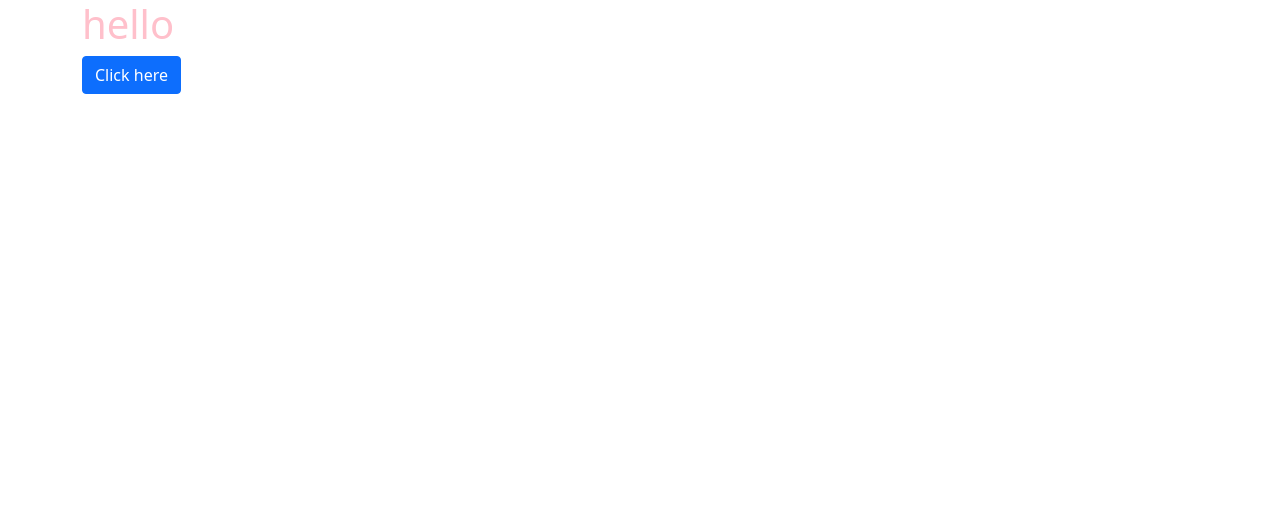
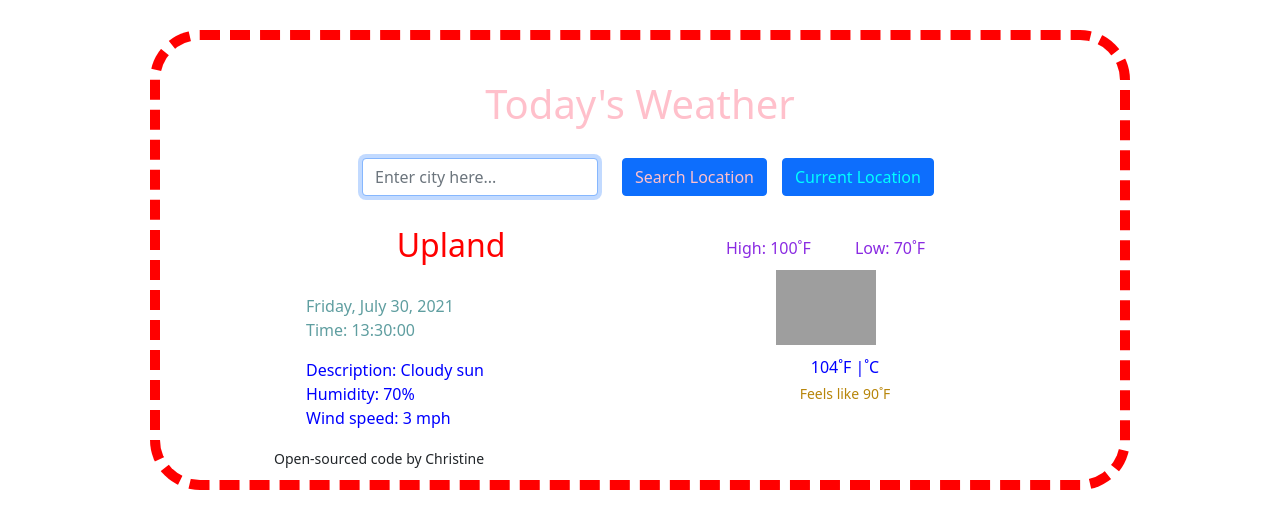
Before and after one commit to Tinteenie/Weather-App-SheCodesPlus-Final-Project, a plain HTML site: page index.html in a window 1280 px wide. Drawn offline with nearby package versions, Linux system fonts and the light colour scheme; grey boxes are pictures that could not be loaded; a script that the page names is missing.

Commit message:
Added HTML and CSS structure

```diff
--- a/index.html
+++ b/index.html
@@ -1,24 +1,102 @@
 <!DOCTYPE html>
 <html lang="en">
   <head>
-    <meta charset="UTF-8">
-    <meta http-equiv="X-UA-Compatible" content="IE=edge">
-    <meta name="viewport" content="width=device-width, initial-scale=1.0">
+    <meta charset="UTF-8" />
+    <meta http-equiv="X-UA-Compatible" content="IE=edge" />
+    <meta name="viewport" content="width=device-width, initial-scale=1.0" />
 
-	<link href="https://cdn.jsdelivr.net/npm/bootstrap@5.0.2/dist/css/bootstrap.min.css" rel="stylesheet" integrity="sha384-EVSTQN3/azprG1Anm3QDgpJLIm9Nao0Yz1ztcQTwFspd3yD65VohhpuuCOmLASjC" crossorigin="anonymous">
+    <link
+      href="https://cdn.jsdelivr.net/npm/bootstrap@5.0.2/dist/css/bootstrap.min.css"
+      rel="stylesheet"
+      integrity="sha384-EVSTQN3/azprG1Anm3QDgpJLIm9Nao0Yz1ztcQTwFspd3yD65VohhpuuCOmLASjC"
+      crossorigin="anonymous"
+    />
 
-	<link rel="stylesheet" href="src/styles.css">
+    <link rel="stylesheet" href="src/styles.css" />
 
     <title>Weather app</title>
   </head>
-<div class = "container">
+
   <body>
-    <h1>
-			hello
-		</h1>
+    <div class="container">
+      <h1 id ="heading">Today's Weather</h1>
+      <form>
+        <div class="form-group" id ="search-form">
+          <div class="row">
+            <div class="col-4">
+              <input
+                type="text"
+                class="form-control"
+                id="city-name"
+                placeholder="Enter city here..."
+                autofocus="on"
+                autocomplete="off"
+              />
+            </div>
 
-		<a href="" class="btn btn-primary">Click here</a>
+            <div class="col-4">
+              <button
+                type="submit"
+                class="btn btn-primary search-button"
+                id="search-location-button"
+              >
+                Search Location
+              </button>
             </div>
+
+            <div class="col-4">
+              <button
+                type="submit"
+                class="btn btn-primary current-button"
+                id="current-location-button"
+              >
+                Current Location
+              </button>
+            </div>
+          </div>
+        </div>
+      </form>
+		<div class ="container">
+      <div class="row">
+        <div class="col-6">
+          <h2>Upland</h2>
+          <ul class ="date-format">
+            <li>Friday, July 30, 2021</li>
+            <li>Time: 13:30:00</li>
+          </ul>
+          <ul class="weather-details">
+            <li id="description">Description: Cloudy sun</li>
+            <li id="humidity">Humidity: 70%</li>
+            <li id="wind-speed">Wind speed: 3 mph</li>
+          </ul>
+        </div>
+
+        <div class="col-6">
+					<div class ="container">
+            <span class="high-low-temperature">High: 100˚F</span>
+            <span class="high-low-temperature">Low: 70˚F</span>
+          </small>
+          <div>
+            <img
+              src="https://ssl.gstatic.com/onebox/weather/64/partly_cloudy.png"
+              alt="cloudy sun"
+              class="weather-image"
+              id="weather-icon"
+            />
+          </div>
+          <ul class ="temperature-details">
+            <li id="temperature">104˚F |˚C</li>
+            <small class="feels-like-temperature">
+              <li id="feels-like-temperature">Feels like 90˚F</li>
+            </small>
+          </ul>
+        	</div>
+				</div>
+      </div>
+    <small>Open-sourced code by Christine</small>
+
+    </div>
+
     <script src="src/apps.js"></script>
   </body>
 </html>
--- a/src/apps.js
+++ /dev/null
@@ -1 +0,0 @@
-alert("Hello");
--- a/src/styles.css
+++ b/src/styles.css
@@ -1,3 +1,71 @@
-h1{
-    color: pink;
+body {
+  border: 10px dashed red;
+  border-radius: 50px;
+  display: block;
+  margin: 30px 150px 30px 150px;
+  padding: 10px 90px 10px 90px;
 }
+h1 {
+  color: pink;
+  text-align: center;
+  display: block;
+  margin: 30px auto;
+}
+
+h2 {
+  text-align: center;
+  display: block;
+  margin: 0 auto;
+  padding: 30px;
+  color: red;
+}
+
+form {
+  position: relative;
+  left: 100px;
+}
+
+.search-button {
+  color: pink;
+}
+
+.current-button {
+  color: aqua;
+  position: relative;
+  left: -100px;
+}
+
+.weather-image {
+  display: block;
+  margin: 50px 100px 10px;
+  width: 100px;
+}
+
+.date-format {
+  list-style: none;
+  color: cadetblue;
+}
+
+.weather-details {
+  list-style: none;
+  color: blue;
+}
+
+.high-low-temperature {
+  color: blueviolet;
+  margin: 20px;
+  position: relative;
+  top: 40px;
+  left: 30px;
+}
+
+.temperature-details {
+  list-style: none;
+  color: blue;
+  text-align: center;
+}
+
+.feels-like-temperature {
+  color: darkgoldenrod;
+  line-height: 30px;
+}
```
Lines whose indentation alone changed are shown as unchanged.
